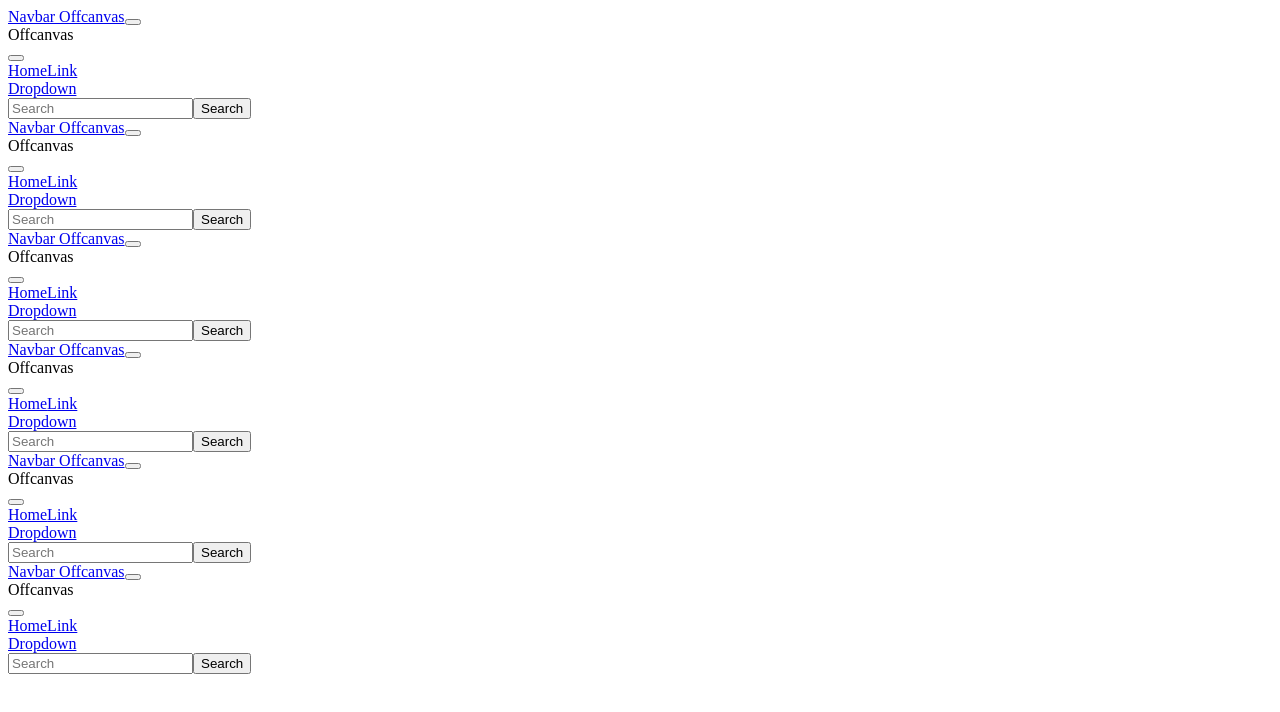
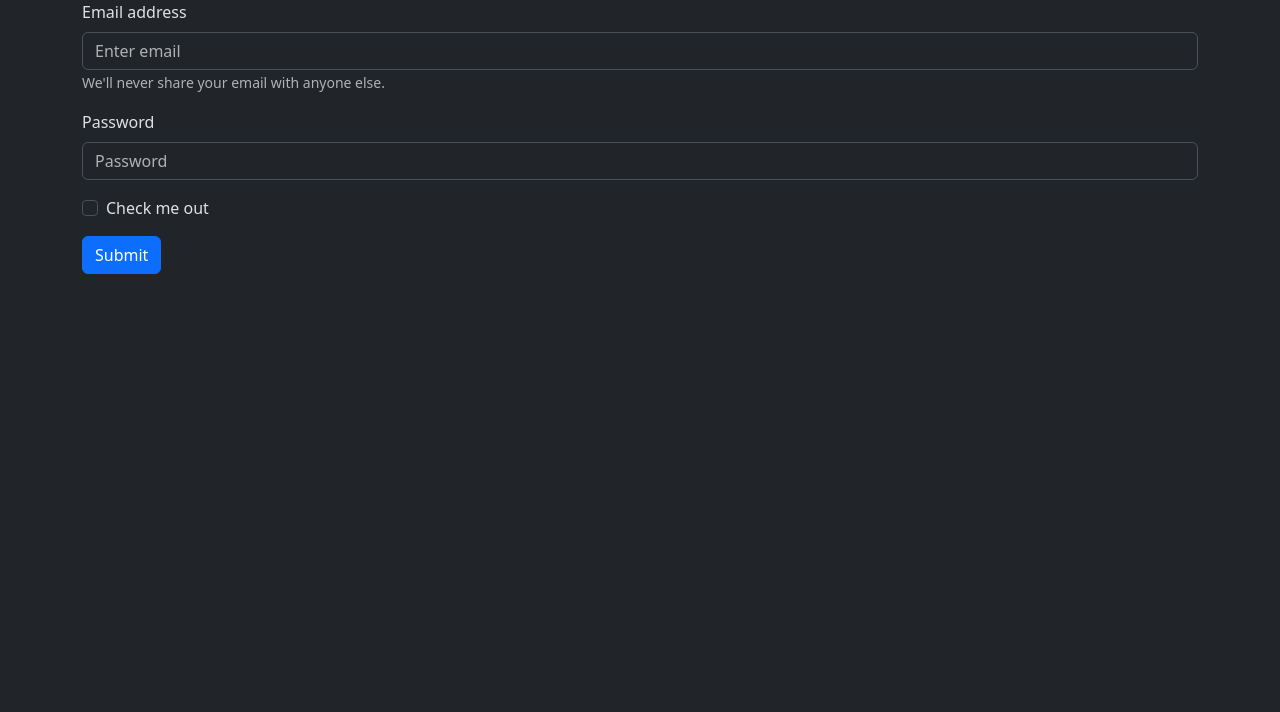
Before and after one commit to maserna06/tienda-frutas, a React (Create React App) app: page / in a window 1280 px wide. Shown: the top 712 px of the page. Built offline with nearby package versions, Linux system fonts and the light colour scheme.

Commit message:
Organizar estilos bootstrap

```diff
--- a/public/index.html
+++ b/public/index.html
@@ -1,5 +1,5 @@
 <!DOCTYPE html>
-<html lang="en">
+<html lang="en" data-bs-theme="dark">
   <head>
     <meta charset="utf-8" />
     <link rel="icon" href="%PUBLIC_URL%/favicon.ico" />
--- a/src/Root.js
+++ b/src/Root.js
@@ -1,7 +1,7 @@
 import { Outlet } from "react-router-dom"
 
-import MainContainer from "./layout/MainContainer";
-import Header from "./layout/Header";
+import MainContainer from "./components/layout/MainContainer";
+import Header from "./components/layout/Header";
 
 export default function Root() {
     return (
--- a/src/components/user/Login.js
+++ b/src/components/user/Login.js
@@ -1,7 +1,32 @@
-const Login = () => {
-    return (
-        <> Login </>
-    );
+import {Container} from 'react-bootstrap';
+import Button from 'react-bootstrap/Button';
+import Form from 'react-bootstrap/Form';
+
+function Login() {
+  return (
+    <Container>
+        <Form>
+        <Form.Group className="mb-3" controlId="formBasicEmail">
+            <Form.Label>Email address</Form.Label>
+            <Form.Control type="email" placeholder="Enter email" />
+            <Form.Text className="text-muted">
+            We'll never share your email with anyone else.
+            </Form.Text>
+        </Form.Group>
+
+        <Form.Group className="mb-3" controlId="formBasicPassword">
+            <Form.Label>Password</Form.Label>
+            <Form.Control type="password" placeholder="Password" />
+        </Form.Group>
+        <Form.Group className="mb-3" controlId="formBasicCheckbox">
+            <Form.Check type="checkbox" label="Check me out" />
+        </Form.Group>
+        <Button variant="primary" type="submit">
+            Submit
+        </Button>
+        </Form>
+    </Container>
+  );
 }
 
 export default Login;
--- a/src/index.js
+++ b/src/index.js
@@ -1,5 +1,7 @@
 import React from 'react';
 import ReactDOM from 'react-dom/client';
+import 'bootstrap/dist/css/bootstrap.min.css';
+
 // import './index.css';
 import App from './App';
 // import reportWebVitals from './reportWebVitals';
--- a/src/layout/Header.js
+++ /dev/null
@@ -1,63 +0,0 @@
-import Button from 'react-bootstrap/Button';
-import Container from 'react-bootstrap/Container';
-import Form from 'react-bootstrap/Form';
-import Nav from 'react-bootstrap/Nav';
-import Navbar from 'react-bootstrap/Navbar';
-import NavDropdown from 'react-bootstrap/NavDropdown';
-import Offcanvas from 'react-bootstrap/Offcanvas';
-
-const Header = () => {
-    return (
-        <>
-            {[false, 'sm', 'md', 'lg', 'xl', 'xxl'].map((expand) => (
-            <Navbar key={expand} expand={expand} className="bg-body-tertiary mb-3">
-                <Container fluid>
-                <Navbar.Brand href="#">Navbar Offcanvas</Navbar.Brand>
-                <Navbar.Toggle aria-controls={`offcanvasNavbar-expand-${expand}`} />
-                <Navbar.Offcanvas
-                    id={`offcanvasNavbar-expand-${expand}`}
-                    aria-labelledby={`offcanvasNavbarLabel-expand-${expand}`}
-                    placement="end"
-                >
-                    <Offcanvas.Header closeButton>
-                    <Offcanvas.Title id={`offcanvasNavbarLabel-expand-${expand}`}>
-                        Offcanvas
-                    </Offcanvas.Title>
-                    </Offcanvas.Header>
-                    <Offcanvas.Body>
-                    <Nav className="justify-content-end flex-grow-1 pe-3">
-                        <Nav.Link href="#action1">Home</Nav.Link>
-                        <Nav.Link href="#action2">Link</Nav.Link>
-                        <NavDropdown
-                        title="Dropdown"
-                        id={`offcanvasNavbarDropdown-expand-${expand}`}
-                        >
-                        <NavDropdown.Item href="#action3">Action</NavDropdown.Item>
-                        <NavDropdown.Item href="#action4">
-                            Another action
-                        </NavDropdown.Item>
-                        <NavDropdown.Divider />
-                        <NavDropdown.Item href="#action5">
-                            Something else here
-                        </NavDropdown.Item>
-                        </NavDropdown>
-                    </Nav>
-                    <Form className="d-flex">
-                        <Form.Control
-                        type="search"
-                        placeholder="Search"
-                        className="me-2"
-                        aria-label="Search"
-                        />
-                        <Button variant="outline-success">Search</Button>
-                    </Form>
-                    </Offcanvas.Body>
-                </Navbar.Offcanvas>
-                </Container>
-            </Navbar>
-            ))}
-        </>
-    );
-}
-
-export default Header;
```
Also changed, not shown: src/App.js (+5 -5 lines), src/components/layout/Header.js (added, +44 -0 lines), src/components/frutas/ListaFrutas.js (renamed from src/frutas/ListaFrutas.js), src/components/layout/MainContainer.js (renamed from src/layout/MainContainer.js), 1 other file (tests, documents, lock files or other folders).
